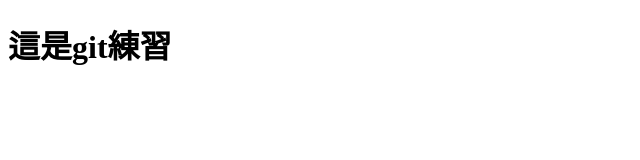
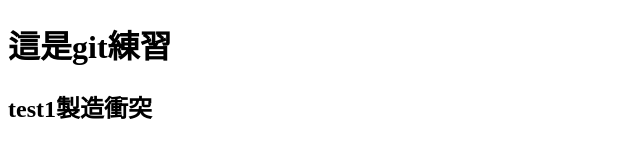
Before and after one commit to smallg0402/gittest, a plain HTML site: page index.html in a window 1280 px wide. Shown: the whole page, without its empty margins (0-640 px from the left). Drawn offline with Linux system fonts and the light colour scheme.

Commit message:
gittest test

```diff
--- a/index.html
+++ b/index.html
@@ -7,5 +7,6 @@
 </head>
 <body>
     <h1>這是git練習</h1>
+    <h2>test1製造衝突</h2>
 </body>
 </html>
```
